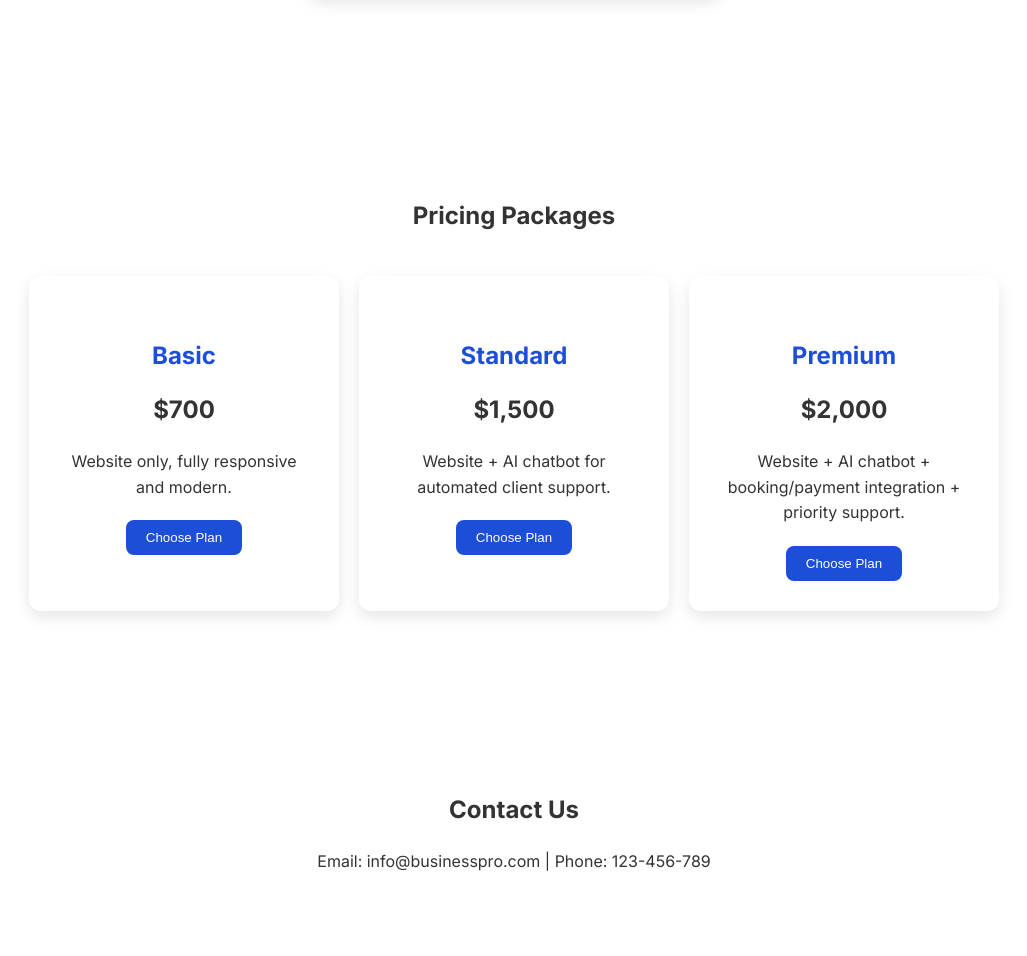
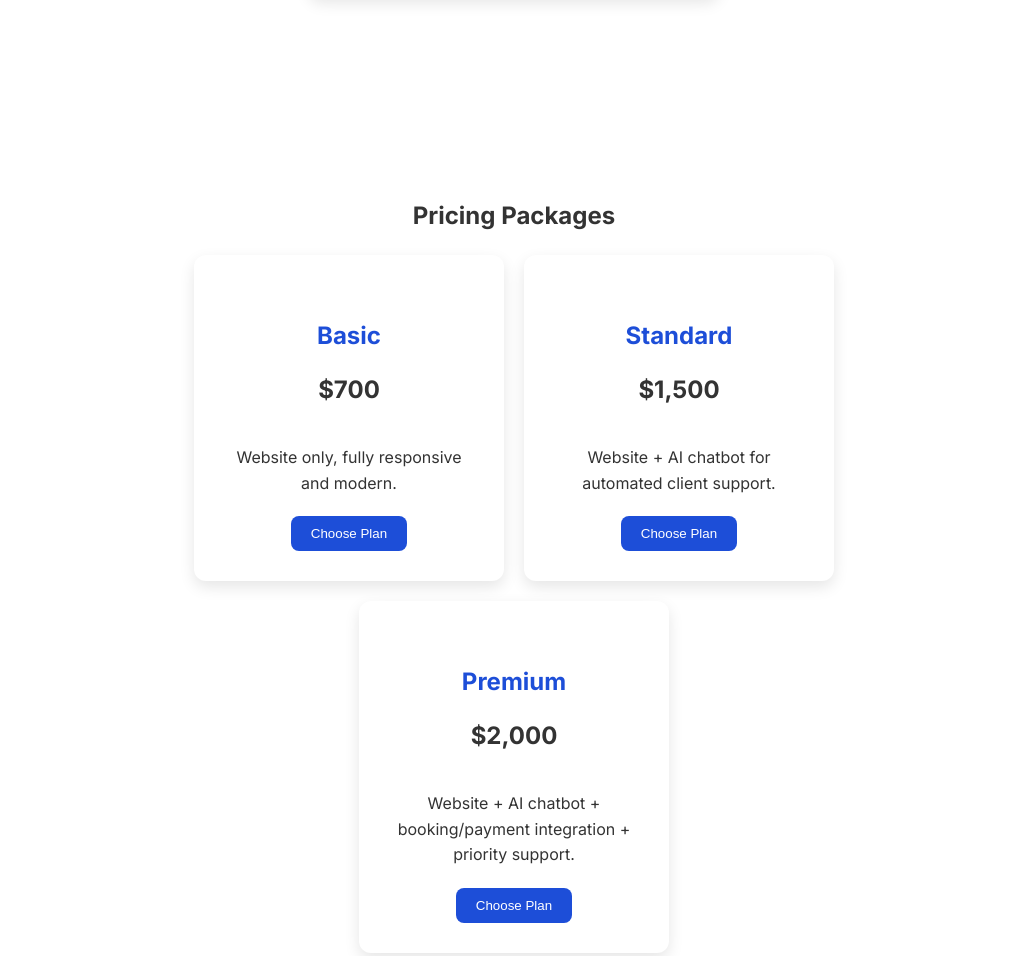
Before and after one commit to yoavcdigital/business-pro, a plain HTML site: page index.html in a window 1280 px wide. Shown: the part 1387-2343 px from the top of the page, without its empty margins (126-1153 px from the left). Drawn offline with Linux system fonts and the light colour scheme.

Commit message:
Update index.html

```diff
--- a/index.html
+++ b/index.html
@@ -32,8 +32,35 @@
   .service-card p { font-size:1rem; }
 
   /* PRICING */
-  .pricing { display:flex; flex-wrap:wrap; justify-content:center; gap:20px; margin-top:40px; }
-  .plan { background:white; border-radius:12px; padding:30px; width:250px; box-shadow:0 6px 15px rgba(0,0,0,0.1); transition:0.3s; text-align:center; }
+  #pricing {
+    display: flex;
+    flex-direction: column;
+    align-items: center;
+    justify-content: center;
+    padding: 80px 20px;
+    text-align: center;
+  }
+  .pricing {
+    display: flex;
+    flex-wrap: wrap;
+    justify-content: center;
+    align-items: flex-start;
+    gap: 20px;
+    width: 100%;
+    max-width: 900px;
+  }
+  .plan {
+    background:white;
+    border-radius:12px;
+    padding:30px;
+    width:250px;
+    box-shadow:0 6px 15px rgba(0,0,0,0.1);
+    transition:0.3s;
+    text-align: center;
+    display: flex;
+    flex-direction: column;
+    justify-content: space-between;
+  }
   .plan h4 { font-size:1.5rem; margin-bottom:15px; color:#1D4ED8; }
   .plan p { font-size:1rem; margin-bottom:20px; }
   .plan span { font-size:1.5rem; font-weight:700; display:block; margin-bottom:20px; }
@@ -94,11 +121,11 @@
 <section id="pricing">
   <h2>Pricing Packages</h2>
   <div class="pricing">
+
     <div class="plan">
       <h4>Basic</h4>
       <span>$700</span>
       <p>Website only, fully responsive and modern.</p>
-      <!-- PayPal Buy Now -->
       <form action="https://www.paypal.com/cgi-bin/webscr" method="post" target="_blank">
         <input type="hidden" name="cmd" value="_xclick">
         <input type="hidden" name="business" value="YOUR_PAYPAL_EMAIL_HERE">
@@ -108,6 +135,7 @@
         <button type="submit">Choose Plan</button>
       </form>
     </div>
+
     <div class="plan">
       <h4>Standard</h4>
       <span>$1,500</span>
@@ -121,6 +149,7 @@
         <button type="submit">Choose Plan</button>
       </form>
     </div>
+
     <div class="plan">
       <h4>Premium</h4>
       <span>$2,000</span>
@@ -134,6 +163,7 @@
         <button type="submit">Choose Plan</button>
       </form>
     </div>
+
   </div>
 </section>
 
@@ -152,15 +182,16 @@
 </div>
 
 <script>
-// Simple AI chatbot
+// Fixed AI chatbot
 function chat() {
-  const input = document.getElementById('userInput').value.toLowerCase();
+  const input = document.getElementById('userInput').value.toLowerCase().trim();
   const response = document.getElementById('chatResponse');
+
+  if(!input) { response.textContent = "Please type a question."; return; }
 
   if(input.includes('price')) response.textContent = "Our packages range from $700 to $2,000.";
   else if(input.includes('services')) response.textContent = "We offer web development, AI chatbots, and booking/payment integrations.";
   else if(input.includes('help') || input.includes('question')) response.textContent = "Sure! Tell us your question and we'll respond quickly.";
-  else if(input.trim() === '') response.textContent = "Please type a question.";
   else response.textContent = "Thanks for your message! We'll get back to you shortly.";
 }
 </script>
```
